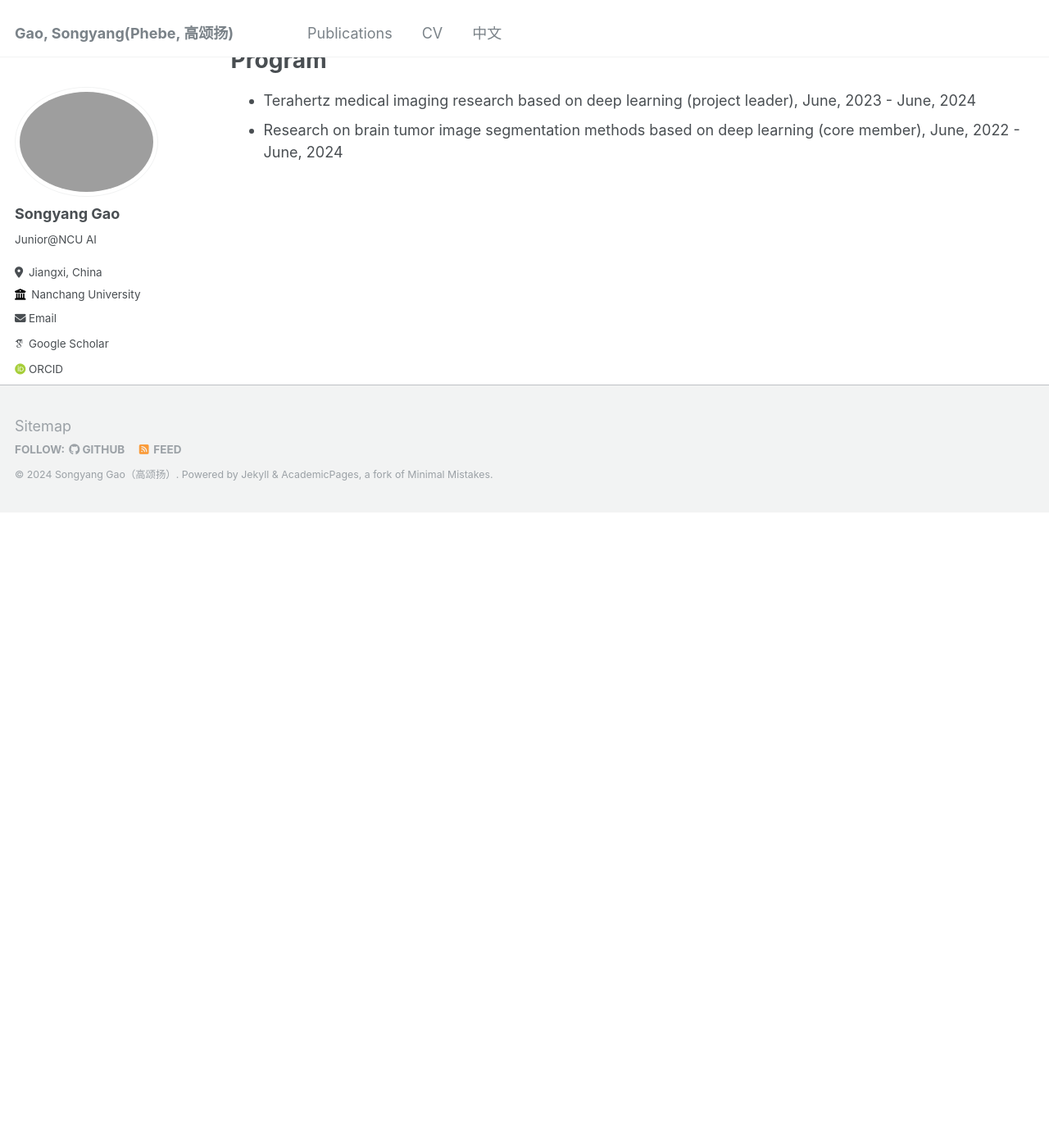
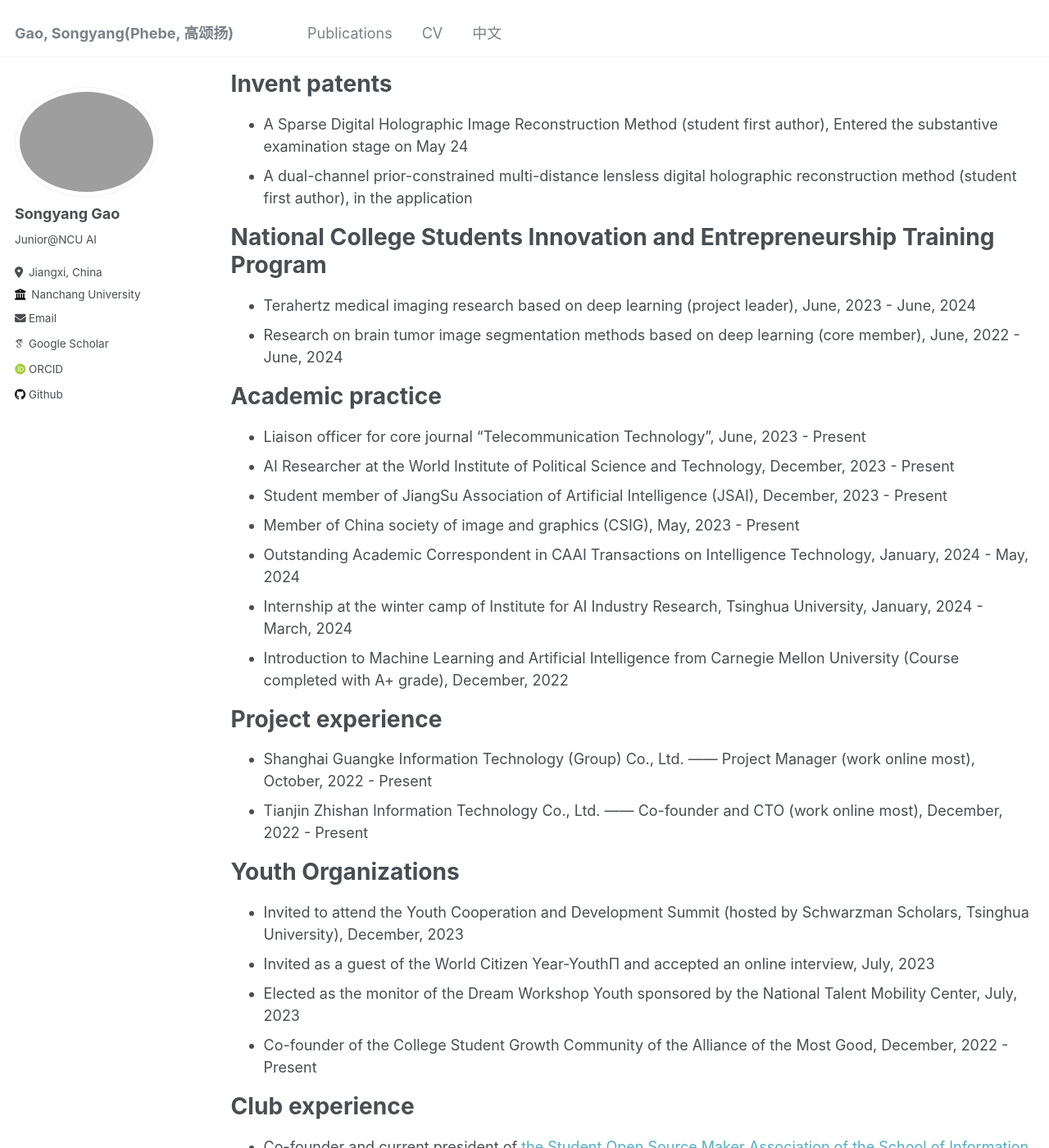
Before and after one commit to songyang0603/songyang0603.github.io, a Jekyll site: the page built from _pages/cv.md, in a window 1280 px wide and 1400 px high, scrolled down 2056 px. Shown: the whole window at 82% size. Built offline with Jekyll 4.4.1, drawn with Linux system fonts in a browser that asks for light colours; some web fonts are replaced; before the commit the page ends 2681 px from its top, so only the background shows below that; some of the changed text lies outside the part shown.

Commit message:
Update cv.md

```diff
--- a/_pages/cv.md
+++ b/_pages/cv.md
@@ -20,8 +20,8 @@ Research experience
 ======
 * October 2022 - Present: Research intern
   * Nanchang University
-  * Duties includes: Updates and improvements to template
-  * Advisors: The Users
+  * Explored the role of diffusion models in computational imaging (such as digital holographic imaging and scattering medium imaging), aiming to improve the quality of image reconstruction by extracting prior information.The proposed method can improve the quality of digital holographic image reconstruction while saving the cost of optical devices.
+  * Advisors: [Professor Qiegen Liu](https://github.com/yqx7150/yqx7150.github.com) and [Wenbo Wan](https://teacher.ncu.edu.cn/publish/wanwenbo/)
 
 <!--
 Work experience
@@ -56,6 +56,12 @@ Honors and Awards
 * First Prize in the Big Data Competition at the 3rd MathorCup College Mathematical Modeling Challenge, March, 2023
 * First Prize of the 3rd Jiangxi Province Student Artificial Intelligence Science and Technology Competition (Team Captain), November, 2022
 
+Scholarships
+======
+* Huawei “Smart Base” Scholarship, December, 2023
+* Huawei “Smart Base” Scholarship, December, 2022
+* Nanchang University First Prize Scholarship, September, 2022
+
 Publications
 ======
   <ul>{% for post in site.publications reversed %}
@@ -72,17 +78,41 @@ National College Students Innovation and Entrepreneurship Training Program
 * Terahertz medical imaging research based on deep learning (project leader), June, 2023 - June, 2024
 * Research on brain tumor image segmentation methods based on deep learning (core member), June, 2022 - June, 2024
 
+Academic practice
+======
+* Liaison officer for core journal "Telecommunication Technology", June, 2023 - Present
+* AI Researcher at the World Institute of Political Science and Technology, December, 2023 - Present
+* Student member of JiangSu Association of Artificial Intelligence (JSAI), December, 2023 - Present
+* Member of China society of image and graphics (CSIG), May, 2023 - Present
+* Outstanding Academic Correspondent in CAAI Transactions on Intelligence Technology, January, 2024 - May, 2024
+* Internship at the winter camp of Institute for AI Industry Research, Tsinghua University, January, 2024 - March, 2024
+* Introduction to Machine Learning and Artificial Intelligence from Carnegie Mellon University (Course completed with A+ grade), December, 2022
 
-<!--
+Project experience
+======
+* Shanghai Guangke Information Technology (Group) Co., Ltd. —— Project Manager (work online most), October, 2022 - Present
+* Tianjin Zhishan Information Technology Co., Ltd. —— Co-founder and CTO (work online most), December, 2022 - Present
+
+Youth Organizations
+======
+* Invited to attend the Youth Cooperation and Development Summit (hosted by Schwarzman Scholars, Tsinghua University), December, 2023
+* Invited as a guest of the World Citizen Year-YouthΠ and accepted an online interview, July, 2023
+* Elected as the monitor of the Dream Workshop Youth sponsored by the National Talent Mobility Center, July, 2023
+* Co-founder of the College Student Growth Community of the Alliance of the Most Good, December, 2022 - Present
+
+Club experience
+======
+* Co-founder and current president of [the Student Open Source Maker Association of the School of Information Engineering of Nanchang University](https://github.com/Open-Source-Makers-Association), April, 2023 - Present
+  * Introduction: The club is the only multidisciplinary academic club at Nanchang University with artificial intelligence as its core. It was jointly initiated by three students, Runmin Jiang, Songyang Gao and [Ke Chen](https://kechen666.github.io/), and assisted by teachers from the Department of Artificial Intelligence of the School of Information Engineering. It was established in April 2023 under the management of the School of Information Engineering.
+  * Education feedback: Members have made great contributions to the development of students and the college by obtaining national-level innovation and entrepreneurship project approval, core journal liaison officers, national awards in the National College Student Intelligent Car Competition, provincial awards in the Internet + College Student Innovation and Entrepreneurship Competition, etc. through the club.
+  * The purpose of the Open Source Makers Association is to be open, inclusive, innovative, and inheritance, to gather talents and resources, and to go beyond Jiangxi and go nationwide.
+
 Skills
 ======
-* Skill 1
-* Skill 2
-  * Sub-skill 2.1
-  * Sub-skill 2.2
-  * Sub-skill 2.3
-* Skill 3
--->
+* Language: proficient in Python; competent in C/C++.
+* Computer Vision: Proficient in using the PyTorch framework, with the ability to reproduce mainstream deep learning algorithms such as diffusion models.
+* Tool: competent in Visio, Docker, Git.
+
 
 <!--
 Talks
```
